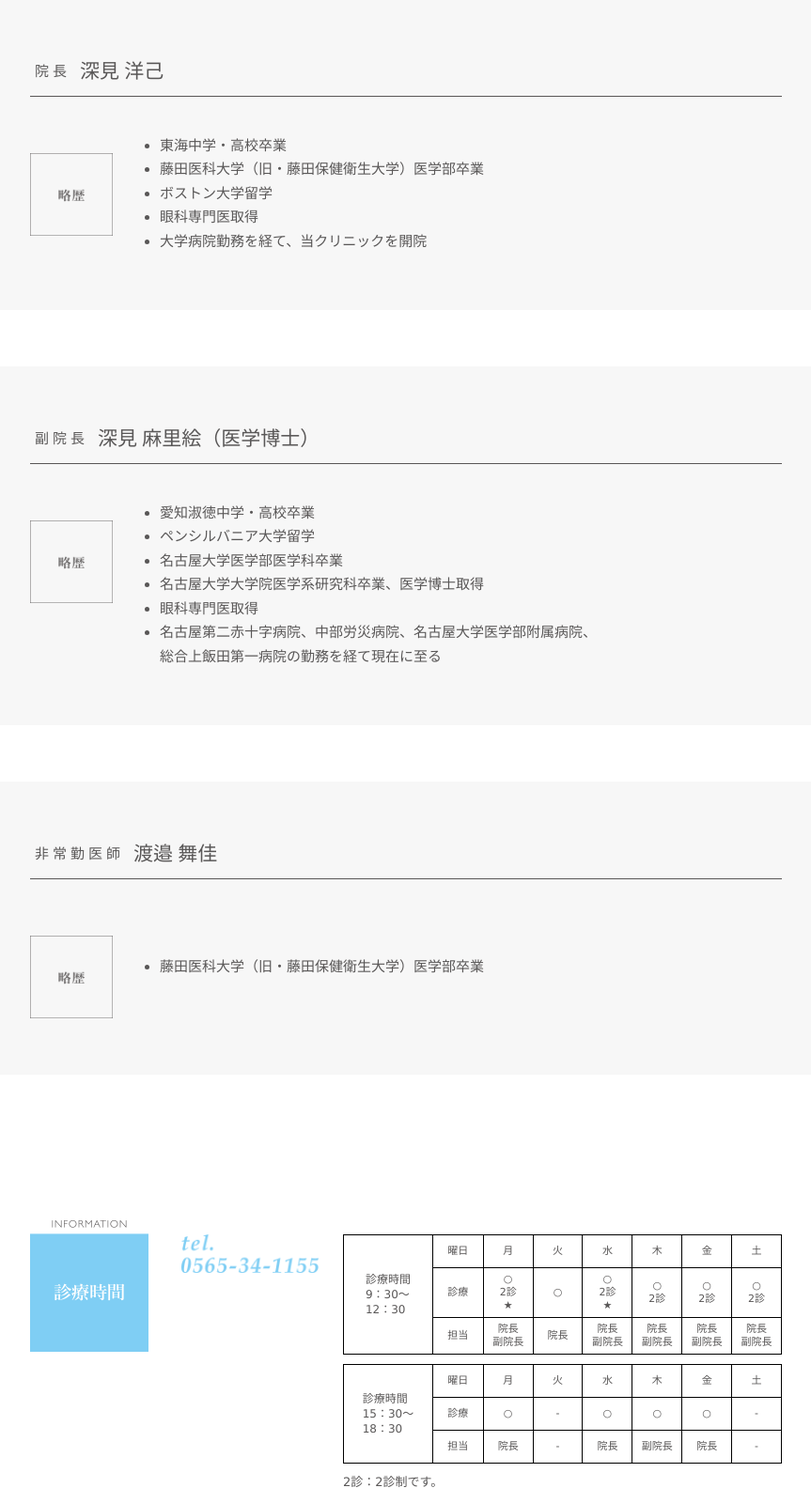
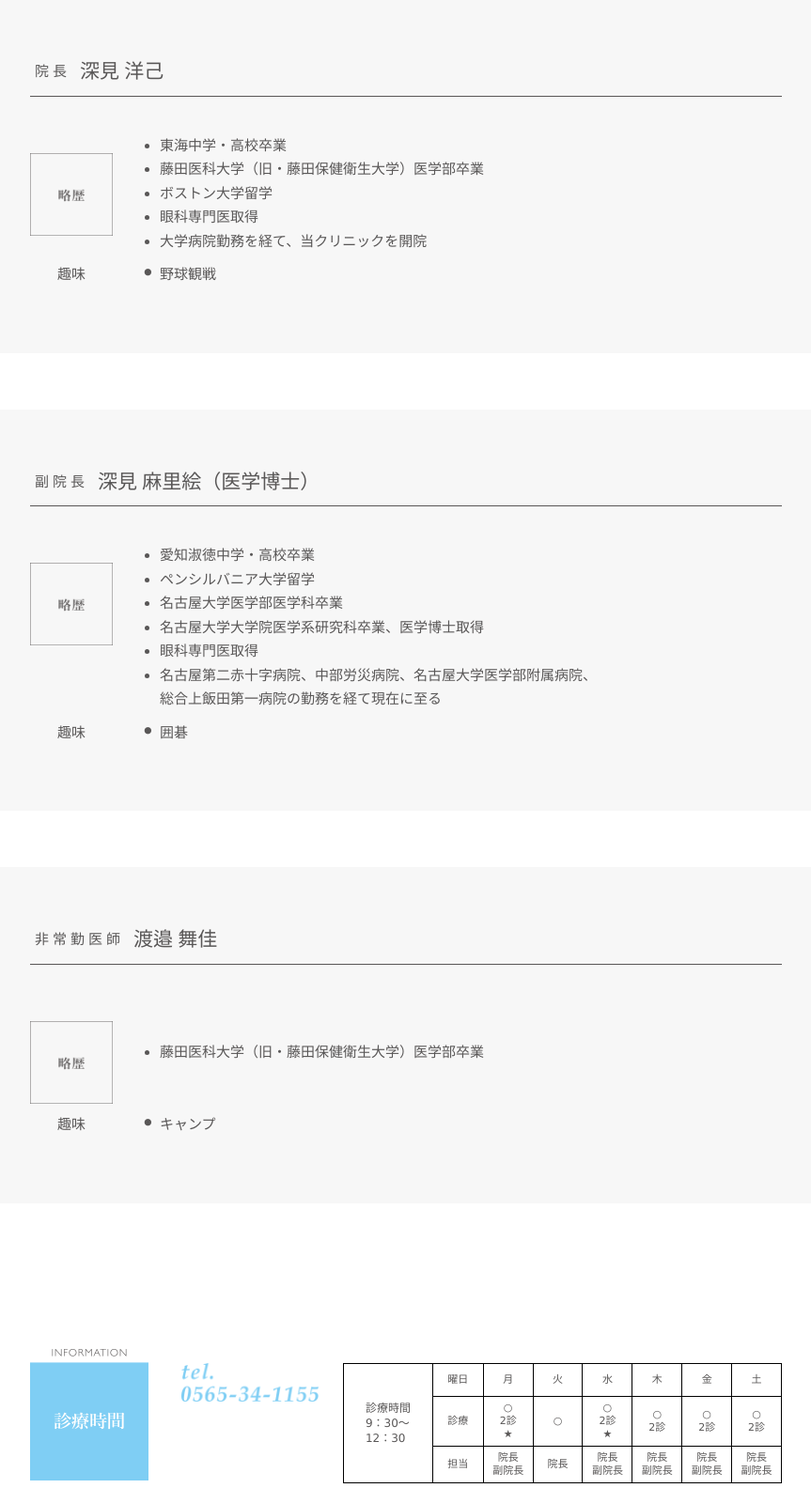
Before and after one commit to wataru-naba/fukami_ganka, a PHP site: page /ishi.html in a window 1280 px wide. Shown: the part 790-2374 px from the top of the page at 94% size, without its empty margins (208-1071 px from the left). Run offline with PHP 8.4, Linux system fonts and the light colour scheme.

```diff
--- a/css/contents.css
+++ b/css/contents.css
@@ -11,11 +11,46 @@
 .bio_r{display:table-cell;width:100%;vertical-align: middle;}
 p.msg{text-align: center;line-height: 3.5rem;font-size: 1.6rem;}
 
+dl.profile{
+	display: flex;
+	justify-content: stretch;
+	padding: 10px 0;
+}
+dl.profile dt{
+	width: 88px;
+	margin-right: 30px;
+	display: flex;
+	align-items: center;
+	justify-content: center;
+}
+dl.profile dd{
+	display: flex;
+	align-items: center;
+}
+dl.profile dd span{
+	font-size: 1.5rem;
+	padding-left: 20px;
+	position: relative;
+	display: block;
+}
+dl.profile dd span::before{
+	content:'\2022';
+	left: 0;
+	top: -10px;
+	position: absolute;
+	font-size: 2.5rem;
+}
+
+
 @media screen and (max-width:767px){
 .block_bio{background:#f7f7f7;padding:40px 15px 10px;}
 .bio_l{display:block;text-align:center;padding:0 0 30px 0;}
 .bio_r{display:block;}
 p.msg{text-align: left;font-size: 1.5rem;}
+dl.profile{
+	display: block;
+}
+dl.profile dt{display: block;}
 }
 
 
--- a/css/top.css
+++ b/css/top.css
@@ -8,8 +8,12 @@
 	font-weight: normal;
 }
 .top_message p{
-	font-size: 1.6rem;
-	line-height: 2.2rem;
+	font-size: 1.5rem;
+	line-height: 2.4rem;
+}
+.top_message a{
+	color: #4abdf2;
+	font-weight: bold;
 }
 .top_message .inner{
 	max-width: 800px;
--- a/ishi.html
+++ b/ishi.html
@@ -93,6 +93,7 @@
 		<div class="bio_wrap clearfix">
 			<div class="bio_l">
 				<h3><img src="./images/t_bio.png" alt="略歴" width="88" class="imgfix"></h3>
+
 			</div>
 			<div class="bio_r">
 				<ul>
@@ -104,6 +105,13 @@
 				</ul>
 			</div>
 		</div>
+		<dl class="profile">
+			<dt>趣味</dt>
+			<dd>
+				<span>野球観戦</span>
+			</dd>
+		</dl>
+
 	</div>
 </div>
 
@@ -125,7 +133,14 @@
 						総合上飯田第一病院の勤務を経て現在に至る</li>
 				</ul>
 			</div>
+
 		</div>
+		<dl class="profile">
+			<dt>趣味</dt>
+			<dd>
+				<span>囲碁</span>
+			</dd>
+		</dl>
 	</div>
 </div>
 <div class="block block_bio">
@@ -140,7 +155,14 @@
 					<li>藤田医科大学（旧・藤田保健衛生大学）医学部卒業</li>
 				</ul>
 			</div>
+
 		</div>
+		<dl class="profile">
+			<dt>趣味</dt>
+			<dd>
+				<span>キャンプ</span>
+			</dd>
+		</dl>
 	</div>
 </div>
 
```
Also changed, not shown: index.php (+29 -5 lines). Lines whose indentation alone changed are shown as unchanged.
